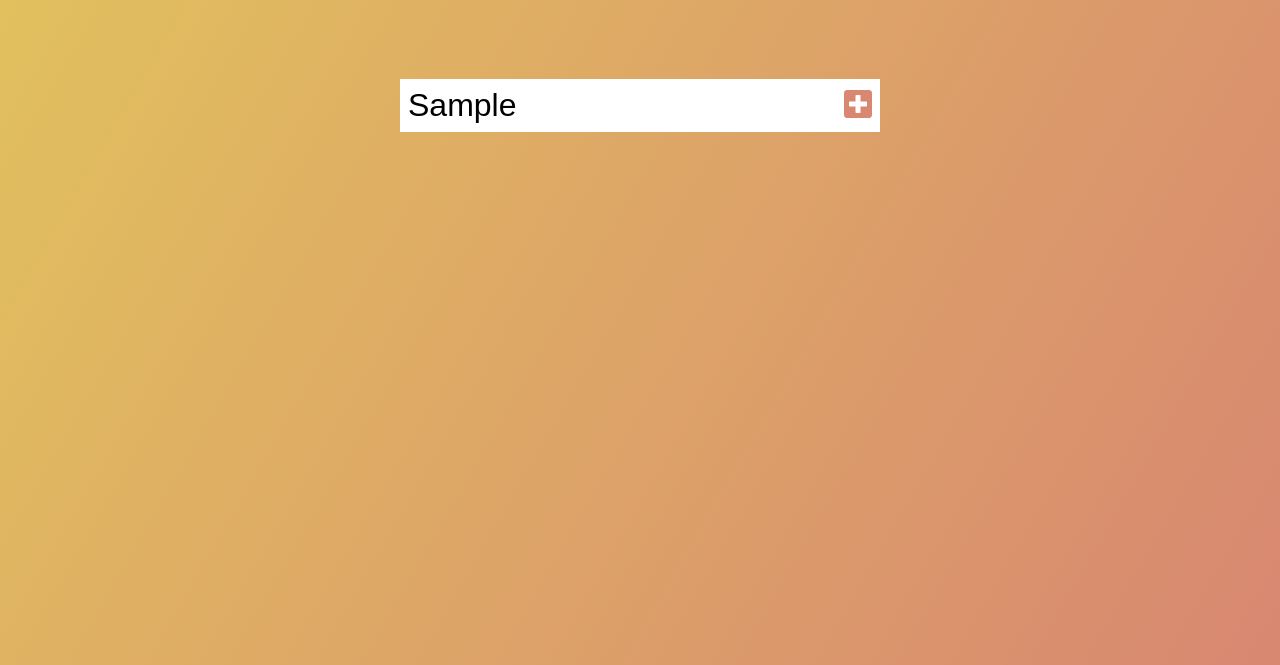
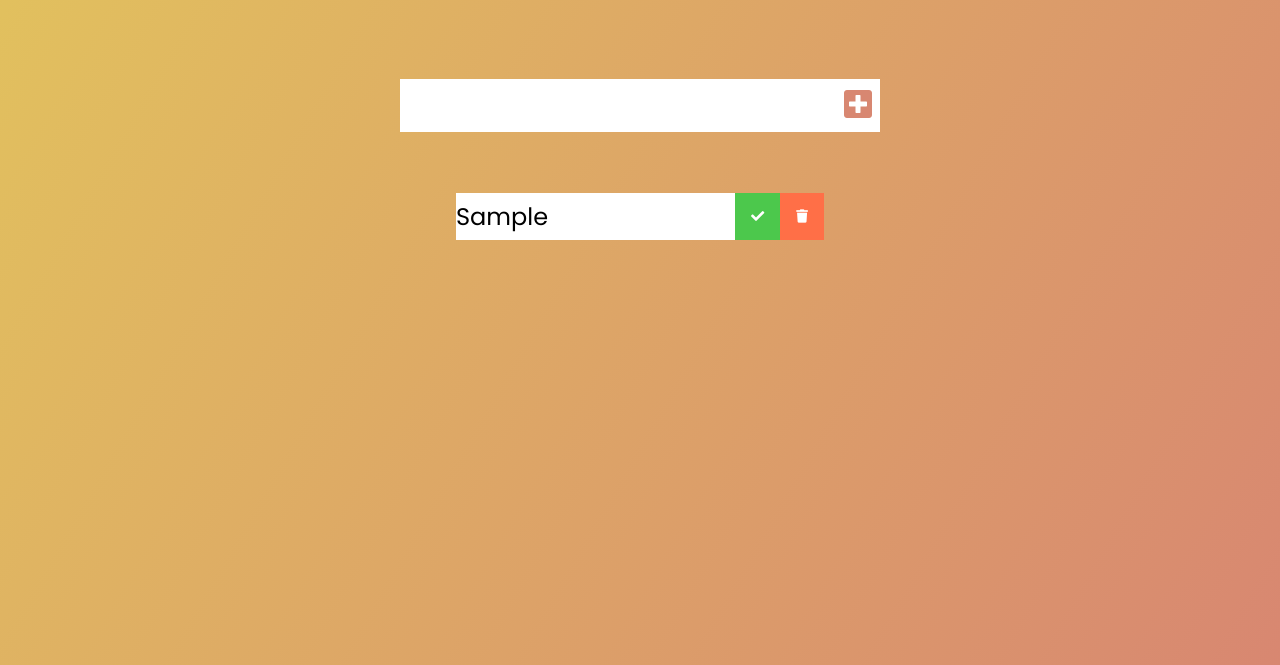
Before and after one commit to PankajKaushik78/todo_vanilla_js, a plain HTML site: page index.html in a window 1280 px wide. Both pictures are taken after typing "Sample" into the empty fields and a click on the button 858 px from the left and 240 px from the top of the page. Shown: the part 135-800 px from the top of the page. Drawn offline with Linux system fonts and the light colour scheme.

Commit message:
Configured add todo

```diff
--- a/app.js
+++ b/app.js
@@ -15,8 +15,24 @@ function addTodo(event) {
     //Todo Div
     const todoDiv = document.createElement('div');
     todoDiv.classList.add("todo");
-
     //creating a Todo
     const newTodo = document.createElement('li');
+    newTodo.innerText = todoInput.value;
+    newTodo.classList.add("todo-item");
+    todoDiv.appendChild(newTodo);
+    //Check mark button
+    const completedButton = document.createElement("button");
+    completedButton.innerHTML = "<i class='fas fa-check'></i>";
+    completedButton.classList.add("complete-btn");
+    todoDiv.appendChild(completedButton);
+    //Trash button
+    const trashButton = document.createElement("button");
+    trashButton.innerHTML = "<i class='fas fa-trash'></i>";
+    trashButton.classList.add("trash-btn");
+    todoDiv.appendChild(trashButton);
 
+    //Adding to main list
+    todoList.appendChild(todoDiv);
+    //Clearing the input
+    todoInput.value = '';
 }
--- a/style.css
+++ b/style.css
@@ -40,3 +40,41 @@ form button:hover{
     background: #d88771;
     color: white;
 }
+
+.todo-container{
+    display: flex;
+    justify-content: center;
+    align-items: center;
+}
+
+.todo-list{
+    list-style: none;
+    min-width: 30%;
+}
+
+.todo{
+    margin: 0.5rem;
+    background: white;
+    color: black;
+    font-size: 1.5rem;
+    display: flex;
+    justify-content: space-between;
+    align-items: center;
+}
+
+.todo li{
+    flex: 1;
+}
+
+.trash-btn, .complete-btn{
+    background: #ff6f47;
+    color: white;
+    border: none;
+    padding: 1rem;
+    cursor: pointer;
+    font-size: 1;
+}
+
+.complete-btn{
+    background: rgb(76, 200, 76);
+}
```
